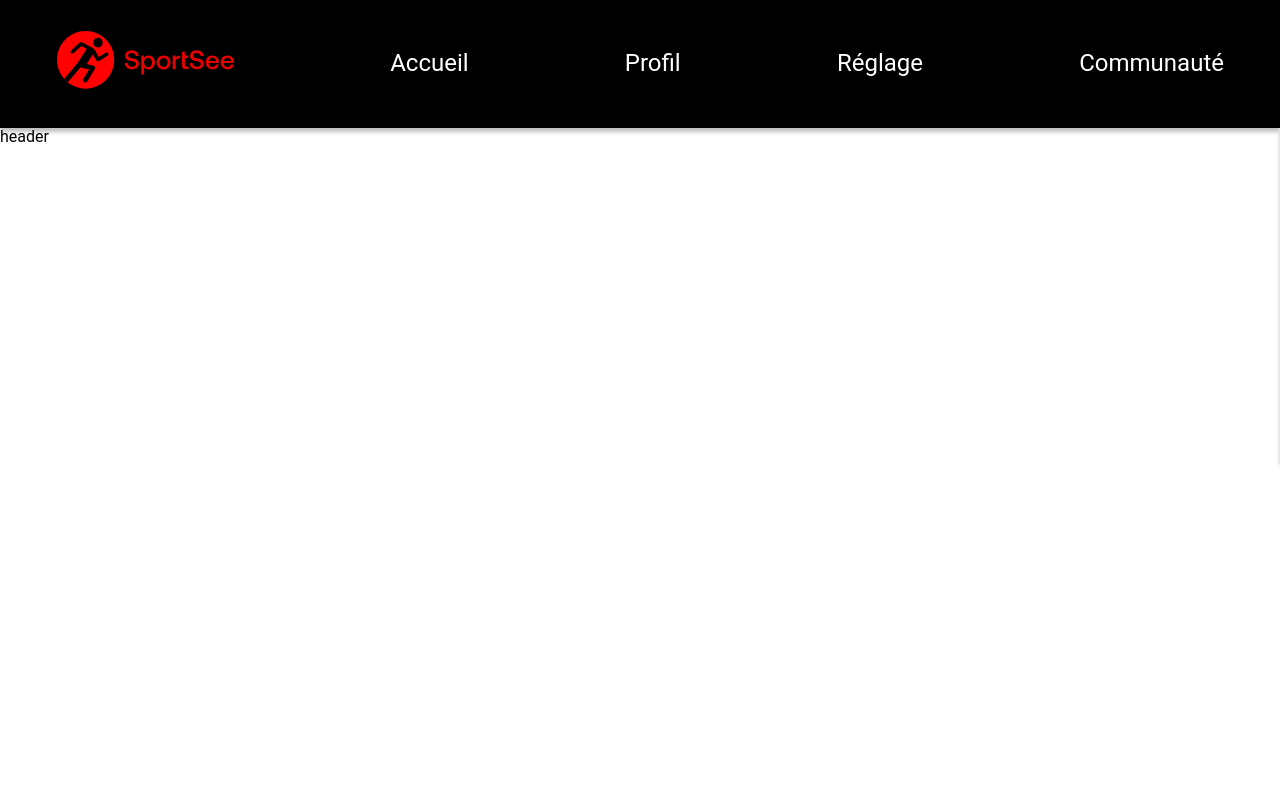
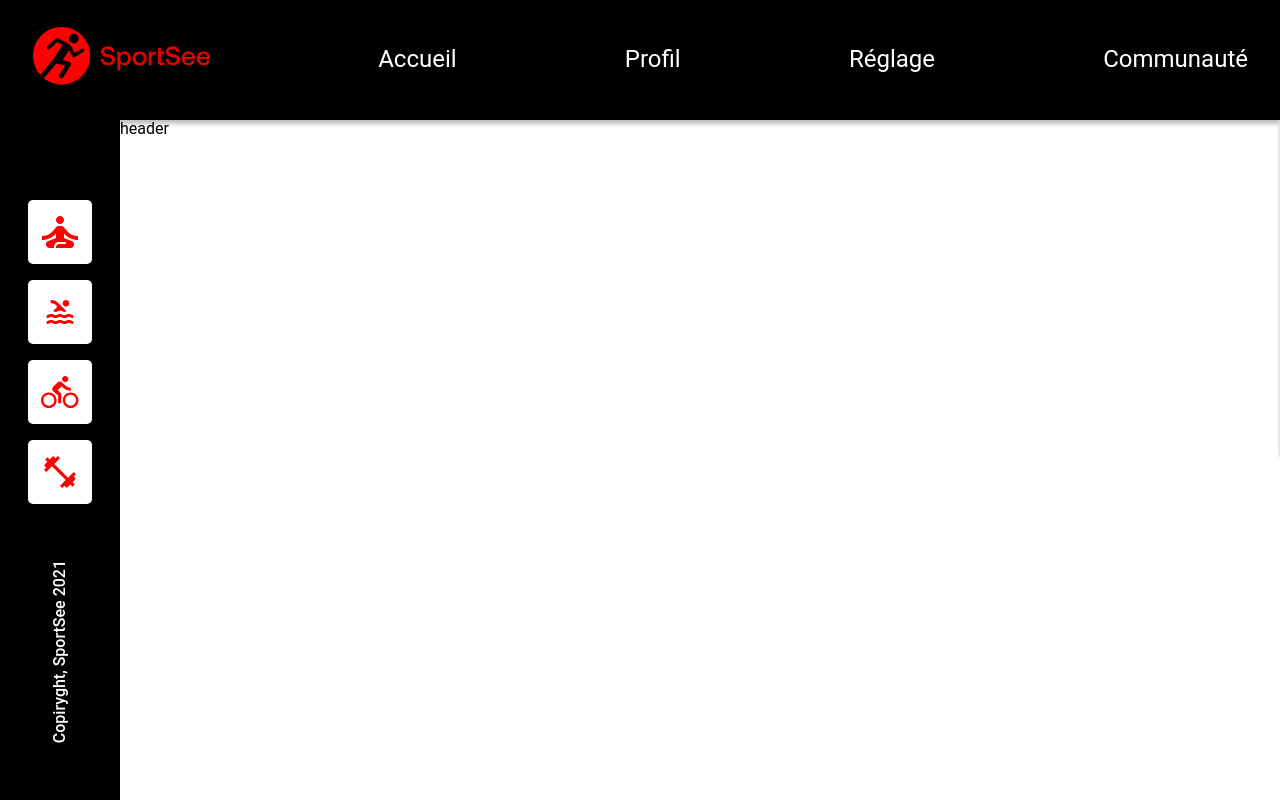
Before and after one commit to audreydiez/AudreyDiez_12_26072021, a React (Create React App) app: page /dashboard in a window 1280 px wide. Shown: the top 800 px of the page. Built offline with nearby package versions, Linux system fonts and the light colour scheme.

Commit message:
feat: component SideNavigation with Icons

```diff
--- /dev/null
+++ b/src/components/Icons/Icons.jsx
@@ -0,0 +1,24 @@
+import { Component } from 'react'
+import './Icons.scss'
+
+import { Link } from 'react-router-dom'
+
+class Icons extends Component {
+    iconsRender = () => {
+        return (
+            <>
+                {this.props.workouts.map((src, index) => (
+                    <Link className="icon-container" to="/dashboard" key={index}>
+                        <img src={src} alt={src} className="icon" />
+                    </Link>
+                ))}
+            </>
+        )
+    }
+
+    render() {
+        return this.iconsRender()
+    }
+}
+
+export default Icons
--- /dev/null
+++ b/src/components/Icons/Icons.scss
@@ -0,0 +1,20 @@
+@import '../../assets/styles/mixins';
+
+.icon-container {
+    background-color: $background-icon;
+    width: 64px;
+    height: 64px;
+
+    display: flex;
+
+    justify-content: center;
+    align-items: center;
+
+    margin: 0.5rem 0;
+    border-radius: 5px;
+
+    &:hover {
+        background-color: rgba(255, 255, 255, 0.1);
+        cursor: pointer;
+    }
+}
--- a/src/components/Navigation/MainNavigation/MainNavigation.jsx
+++ b/src/components/Navigation/MainNavigation/MainNavigation.jsx
@@ -8,7 +8,6 @@ import yogaIcon from '../../../assets/images/yoga.svg'
 import swimIcon from '../../../assets/images/swiming.svg'
 import bicycleIcon from '../../../assets/images/vtt.svg'
 import weightIcon from '../../../assets/images/weight.svg'
-import ResponsiveNavigation from '../ResponsiveNavigation/ResponsiveNavigation'
 
 class MainNavigation extends Component {
     constructor(props) {
@@ -26,8 +25,6 @@ class MainNavigation extends Component {
             responsiveMenuToggle: !this.state.responsiveMenuToggle,
             key: newKey,
         })
-        console.log(this.state.responsiveMenuToggle)
-        console.log(this.state.key)
     }
 
     renderResponsiveMenu = () => {}
@@ -35,6 +32,7 @@ class MainNavigation extends Component {
     render() {
         return (
             <>
+                {/*Main menu top*/}
                 <nav role="main" className="main-nav">
                     <ul className="main-nav--list">
                         <li>
--- a/src/components/Navigation/MainNavigation/MainNavigation.scss
+++ b/src/components/Navigation/MainNavigation/MainNavigation.scss
@@ -5,13 +5,12 @@
     box-shadow: 0px 4px 4px rgba(0, 0, 0, 0.25);
 
     background-color: $colour-secondary;
-    padding: 1.5rem;
 
     &--list {
         position: relative;
         width: calc(100% - 4rem);
         margin: 0 auto;
-        height: 80px;
+        height: 120px;
         display: flex;
         flex-direction: row;
         flex-wrap: nowrap;
@@ -108,7 +107,7 @@
     background-color: $colour-secondary;
     box-shadow: 0px 4px 4px rgba(0, 0, 0, 0.25);
 
-    top: auto;
+    top: 120px;
     right: -100%;
     width: 100%;
 
--- a/src/components/Navigation/SideNavigation/SideNavigation.jsx
+++ b/src/components/Navigation/SideNavigation/SideNavigation.jsx
@@ -1,16 +1,25 @@
 import { Component } from 'react'
 import './SideNavigation.scss'
 
-import logo from '../../../assets/images/logo.svg'
-import { Link } from 'react-router-dom'
-import yogaIcon from '../../../assets/images/yoga.svg'
-import swimIcon from '../../../assets/images/swiming.svg'
-import bicycleIcon from '../../../assets/images/vtt.svg'
-import weightIcon from '../../../assets/images/weight.svg'
+import Icons from '../../Icons/Icons'
+
+import yogaIcon from './../../../assets/images/yoga.svg'
+import swimIcon from './../../../assets/images/swiming.svg'
+import bicycleIcon from './../../../assets/images/vtt.svg'
+import weightIcon from './../../../assets/images/weight.svg'
 
 class SideNavigation extends Component {
     render() {
-        return <nav role="sub" className="navigation__side-nav"></nav>
+        const iconsToDisplay = [yogaIcon, swimIcon, bicycleIcon, weightIcon]
+
+        return (
+            <nav role="side-nav" className="side-nav-container">
+                <div className="activities">
+                    <Icons workouts={iconsToDisplay} />
+                </div>
+                <div className="copyright">Copiryght, SportSee 2021</div>
+            </nav>
+        )
     }
 }
 
--- a/src/components/Navigation/SideNavigation/SideNavigation.scss
+++ b/src/components/Navigation/SideNavigation/SideNavigation.scss
@@ -0,0 +1,37 @@
+@import '../../../assets/styles/mixins';
+
+.side-nav-container {
+    flex: 0 0 120px;
+    min-height: 100%;
+
+    background-color: $colour-secondary;
+
+    display: flex;
+    flex-direction: column;
+    flex-wrap: wrap;
+
+    align-items: center;
+    justify-content: center;
+
+    .activities {
+        position: absolute;
+        top: 40%;
+
+        transform: translate(0, -40%);
+
+        display: flex;
+        flex-direction: row;
+        flex-wrap: wrap;
+
+        justify-content: center;
+    }
+
+    .copyright {
+        position: absolute;
+        bottom: calc(200px + 3rem);
+        transform: rotate(270deg);
+        color: #fff;
+        font-weight: 500;
+        width: 400px;
+    }
+}
--- a/src/containers/Dashboard/Dashboard.jsx
+++ b/src/containers/Dashboard/Dashboard.jsx
@@ -8,7 +8,7 @@ import SideNavigation from '../../components/Navigation/SideNavigation/SideNavig
 class Dashboard extends Component {
     render() {
         return (
-            <>
+            <div className="wrapper">
                 <MainNavigation />
                 <main className="dashboard">
                     <SideNavigation />
@@ -16,7 +16,7 @@ class Dashboard extends Component {
                         <Header />
                     </div>
                 </main>
-            </>
+            </div>
         )
     }
 }
--- a/src/containers/Dashboard/Dashboard.scss
+++ b/src/containers/Dashboard/Dashboard.scss
@@ -1,5 +1,18 @@
 @import '../../assets/styles/mixins';
 
-.dashboard {
-    width: 100%;
+.wrapper {
+    height: 100%;
+    margin: 0;
+    display: flex;
+    flex-direction: column;
+
+    .dashboard {
+        flex: 2;
+        display: flex;
+
+        .main-content {
+            flex: 1 1;
+            min-height: 100%;
+        }
+    }
 }
--- a/src/index.scss
+++ b/src/index.scss
@@ -1,5 +1,7 @@
 @import 'assets/styles/Normalize.css';
-
+html {
+    height: 100%;
+}
 body {
     margin: 0;
     font-family: 'Roboto', 'Oxygen', 'Ubuntu', 'Cantarell', 'Fira Sans', 'Droid Sans',
@@ -7,6 +9,7 @@ body {
     -webkit-font-smoothing: antialiased;
     -moz-osx-font-smoothing: grayscale;
     height: 100%;
+    overflow-x: hidden;
 }
 
 code {
@@ -25,3 +28,8 @@ li {
     margin: 0;
     padding: 0;
 }
+
+#root {
+    height: 100%;
+    margin: 0;
+}
```
